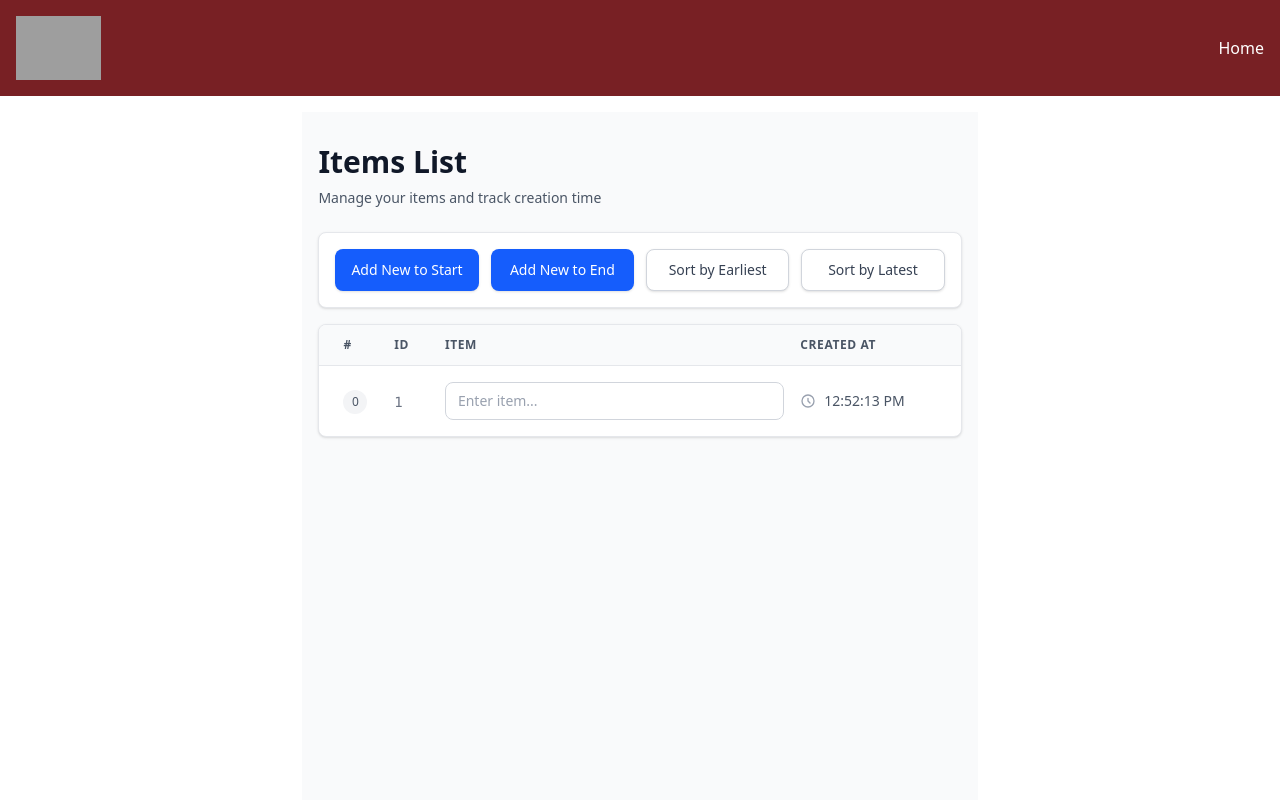
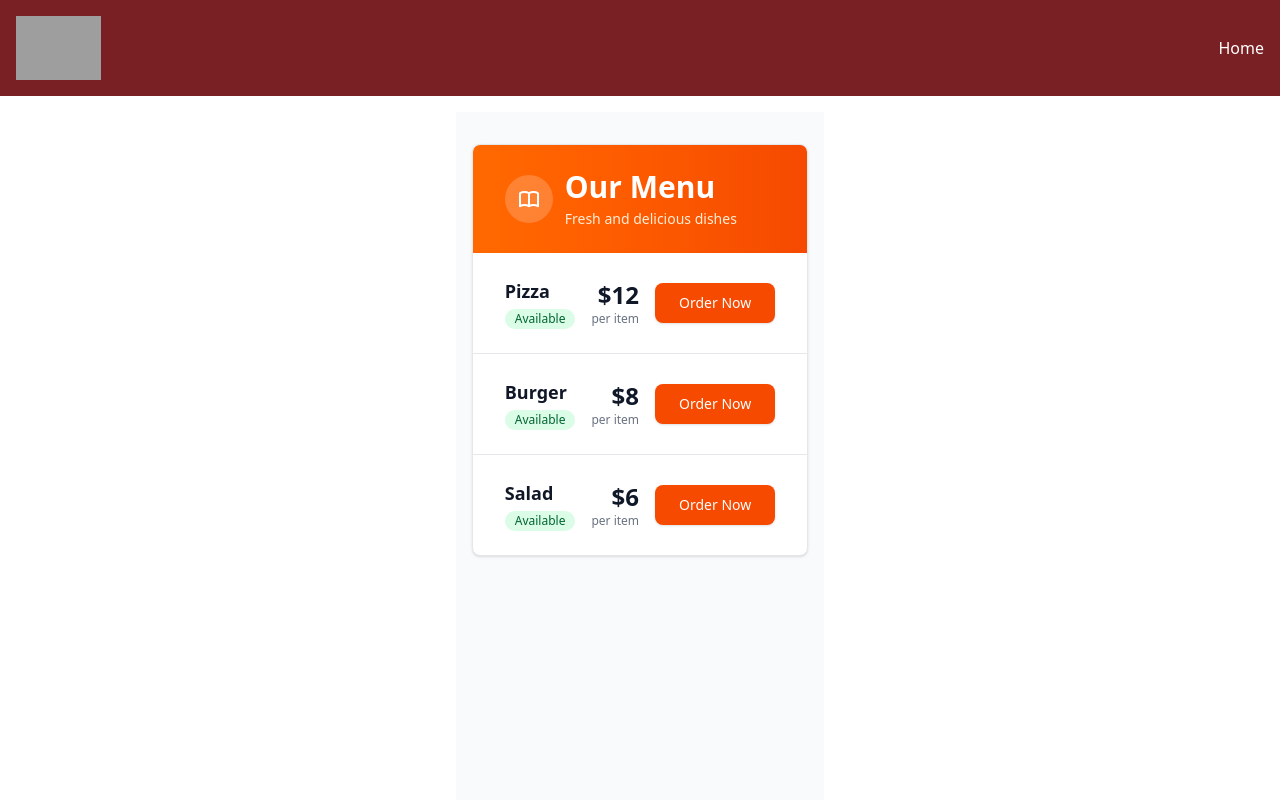
Before and after one commit to ALpolymer/cf8-counter, a React (Vite) app: page / in a window 1280 px wide. Shown: the top 800 px of the page. Built offline with nearby package versions, Linux system fonts and the light colour scheme; grey boxes are pictures that could not be loaded.

Commit message:
feat: add EventHandling components

```diff
--- a/src/App.tsx
+++ b/src/App.tsx
@@ -5,13 +5,17 @@ import Layout from "./components/layout/Layout.tsx";
 // import UserDetails from "./components/ui/ConditionalRenderingComponents/UserDetails.tsx";
 // import UsersWrapper from "./components/ConditionalRenderingComponents/UsersWrapper.tsx";
 // import UserDetails from "./components/ui/ConditionalRenderingComponents/UserDetails.tsx";
-import ListWrapper from "./components/KeyAsAntiPattern/ListWrapper.tsx";
+// import ListWrapper from "./components/KeyAsAntiPattern/ListWrapper.tsx";
+// import CustomButton from "./components/EventHandling/CustomButton.tsx";
+// import Newsletter from "./components/EventHandling/Newsletter.tsx";
+// import Contact from "./components/EventHandling/Contact.tsx";
+import Menu from "./components/EventHandling/Menu.tsx";
 function App() {
 
   return (
       <>
           <Layout>
-               <ListWrapper/>
+            <Menu />
           </Layout>
       </>
   )
--- /dev/null
+++ b/src/components/EventHandling/ActionButton.tsx
@@ -0,0 +1,17 @@
+type ActionButtonProps = {
+    text: string;
+    onClick: () => void;
+}
+
+const ActionButton = ({text, onClick}: ActionButtonProps) => {
+    return (
+        <button
+            onClick={onClick}
+            className="px-6 py-3 bg-blue-600 hover:bg-blue-700 active:bg-blue-800 text-white text-sm font-medium rounded-lg shadow-sm hover:shadow-md transition-all duration-200 focus:outline-none focus:ring-2 focus:ring-blue-500 focus:ring-offset-2"
+        >
+            {text}
+        </button>
+    );
+};
+
+export default ActionButton;
--- /dev/null
+++ b/src/components/EventHandling/Contact.tsx
@@ -0,0 +1,32 @@
+import ActionButton from "./ActionButton.tsx";
+
+const Contact = () => {
+    const handleSendMessage = () => {
+        alert("Sending message");
+    }
+
+    return (
+        <div className="bg-white rounded-lg shadow-sm border border-gray-200 p-8 max-w-md">
+            <div className="space-y-4">
+                <div className="flex items-center gap-3 pb-4 border-b border-gray-200">
+                    <div className="inline-flex items-center justify-center w-10 h-10 rounded-full bg-green-100">
+                        <svg className="w-5 h-5 text-green-600" fill="none" stroke="currentColor" viewBox="0 0 24 24">
+                            <path strokeLinecap="round" strokeLinejoin="round" strokeWidth={2} d="M8 10h.01M12 10h.01M16 10h.01M9 16H5a2 2 0 01-2-2V6a2 2 0 012-2h14a2 2 0 012 2v8a2 2 0 01-2 2h-5l-5 5v-5z" />
+                        </svg>
+                    </div>
+                    <h2 className="text-2xl font-bold text-gray-900">Contact Us</h2>
+                </div>
+
+                <p className="text-sm text-gray-600">
+                    Have a question or feedback? We'd love to hear from you. Send us a message and we'll respond as soon as possible.
+                </p>
+
+                <div className="pt-2">
+                    <ActionButton text={"Send Message"} onClick={handleSendMessage} />
+                </div>
+            </div>
+        </div>
+    );
+};
+
+export default Contact;
--- /dev/null
+++ b/src/components/EventHandling/CustomButton.tsx
@@ -0,0 +1,24 @@
+import * as React from "react";
+type buttonProps = {
+    text: string;
+}
+
+const CustomButton = ({text} : buttonProps) => {
+    const handleClick = (e: React.MouseEvent<HTMLButtonElement>) => {
+        const name  = "Alex"
+
+        console.log("coordinates",  e.clientX, e.clientY)
+        console.log(`Hey ${name} you clicked ${text}!`)
+
+
+    }
+    return (
+        <button className="px-4 py-2.5 bg-blue-600 hover:bg-blue-700 text-white text-sm font-medium rounded-lg transition-colors shadow-sm"
+                onClick={handleClick}
+        >
+            {text}
+        </button>
+    );
+};
+
+export default CustomButton;
--- /dev/null
+++ b/src/components/EventHandling/Menu.tsx
@@ -0,0 +1,39 @@
+import MenuItem from './MenuItem';
+
+const Menu = () => {
+    const handleOrder = (itemName: string, itemPrice: number) => {
+        alert(`Your order is ${itemName} for $${itemPrice}`);
+    }
+
+    return (
+        <div className="min-h-screen bg-gray-50 py-8 px-4">
+            <div className="max-w-3xl mx-auto">
+                <div className="bg-white rounded-lg shadow-sm border border-gray-200 overflow-hidden">
+                    {/* Header */}
+                    <div className="bg-gradient-to-r from-orange-500 to-orange-600 px-8 py-6">
+                        <div className="flex items-center gap-3">
+                            <div className="inline-flex items-center justify-center w-12 h-12 rounded-full bg-white/20 backdrop-blur-sm">
+                                <svg className="w-6 h-6 text-white" fill="none" stroke="currentColor" viewBox="0 0 24 24">
+                                    <path strokeLinecap="round" strokeLinejoin="round" strokeWidth={2} d="M12 6.253v13m0-13C10.832 5.477 9.246 5 7.5 5S4.168 5.477 3 6.253v13C4.168 18.477 5.754 18 7.5 18s3.332.477 4.5 1.253m0-13C13.168 5.477 14.754 5 16.5 5c1.747 0 3.332.477 4.5 1.253v13C19.832 18.477 18.247 18 16.5 18c-1.746 0-3.332.477-4.5 1.253" />
+                                </svg>
+                            </div>
+                            <div>
+                                <h2 className="text-3xl font-bold text-white">Our Menu</h2>
+                                <p className="text-orange-100 text-sm mt-1">Fresh and delicious dishes</p>
+                            </div>
+                        </div>
+                    </div>
+
+                    {/* Menu Items */}
+                    <div className="divide-y divide-gray-200">
+                        <MenuItem name="Pizza" price={12} onOrder={handleOrder} />
+                        <MenuItem name="Burger" price={8} onOrder={handleOrder} />
+                        <MenuItem name="Salad" price={6} onOrder={handleOrder} />
+                    </div>
+                </div>
+            </div>
+        </div>
+    );
+};
+
+export default Menu;
--- /dev/null
+++ b/src/components/EventHandling/MenuItem.tsx
@@ -0,0 +1,46 @@
+type MenuItemProps = {
+    name: string;
+    price: number;
+    onOrder: (name: string, price: number) => void;
+}
+
+const MenuItem = ({name, price, onOrder}: MenuItemProps) => {
+    return (
+        <div className="px-8 py-6 hover:bg-gray-50 transition-colors">
+            <div className="flex items-center justify-between gap-4">
+                {/* Item Info */}
+                <div className="flex-1">
+                    <h3 className="text-lg font-semibold text-gray-900 mb-1">
+                        {name}
+                    </h3>
+                    <div className="flex items-center gap-2">
+                        <span className="inline-flex items-center px-2.5 py-0.5 rounded-full text-xs font-medium bg-green-100 text-green-800">
+                            Available
+                        </span>
+                    </div>
+                </div>
+
+                {/* Price and Order Button */}
+                <div className="flex items-center gap-4">
+                    <div className="text-right">
+                        <div className="text-2xl font-bold text-gray-900">
+                            ${price}
+                        </div>
+                        <div className="text-xs text-gray-500">
+                            per item
+                        </div>
+                    </div>
+
+                    <button
+                        onClick={() => onOrder(name, price)}
+                        className="px-6 py-2.5 bg-orange-600 hover:bg-orange-700 active:bg-orange-800 text-white text-sm font-medium rounded-lg shadow-sm hover:shadow-md transition-all duration-200 focus:outline-none focus:ring-2 focus:ring-orange-500 focus:ring-offset-2 whitespace-nowrap"
+                    >
+                        Order Now
+                    </button>
+                </div>
+            </div>
+        </div>
+    );
+};
+
+export default MenuItem;
--- /dev/null
+++ b/src/components/EventHandling/Newsletter.tsx
@@ -0,0 +1,31 @@
+import ActionButton from './ActionButton'
+
+const Newsletter = () => {
+    const handleSubscribe = () => {
+        alert("Subscribing")
+    }
+
+    return (
+        <div className="bg-white rounded-lg shadow-sm border border-gray-200 p-8 max-w-md">
+            <div className="text-center space-y-4">
+                <div className="inline-flex items-center justify-center w-12 h-12 rounded-full bg-blue-100 mb-2">
+                    <svg className="w-6 h-6 text-blue-600" fill="none" stroke="currentColor" viewBox="0 0 24 24">
+                        <path strokeLinecap="round" strokeLinejoin="round" strokeWidth={2} d="M3 8l7.89 5.26a2 2 0 002.22 0L21 8M5 19h14a2 2 0 002-2V7a2 2 0 00-2-2H5a2 2 0 00-2 2v10a2 2 0 002 2z" />
+                    </svg>
+                </div>
+
+                <h2 className="text-2xl font-bold text-gray-900">Newsletter</h2>
+
+                <p className="text-sm text-gray-600">
+                    Stay updated with our latest news and exclusive offers delivered straight to your inbox.
+                </p>
+
+                <div className="pt-2">
+                    <ActionButton text={"Subscribe"} onClick={handleSubscribe} />
+                </div>
+            </div>
+        </div>
+    );
+};
+
+export default Newsletter;
```
